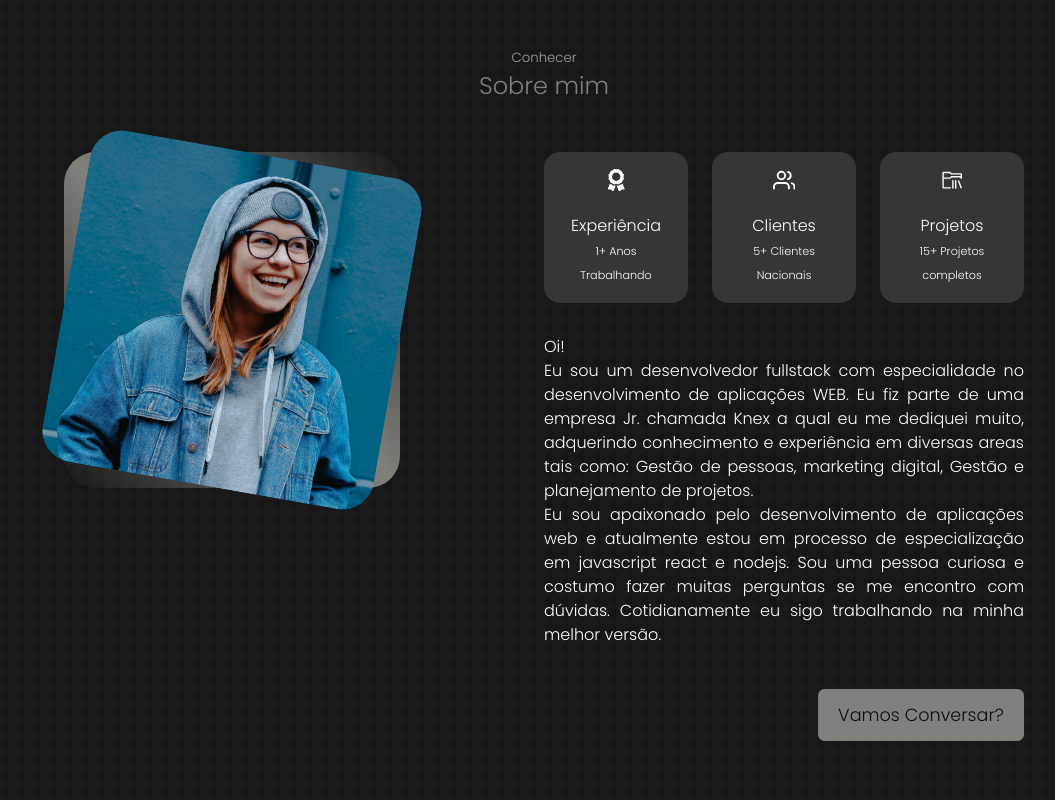
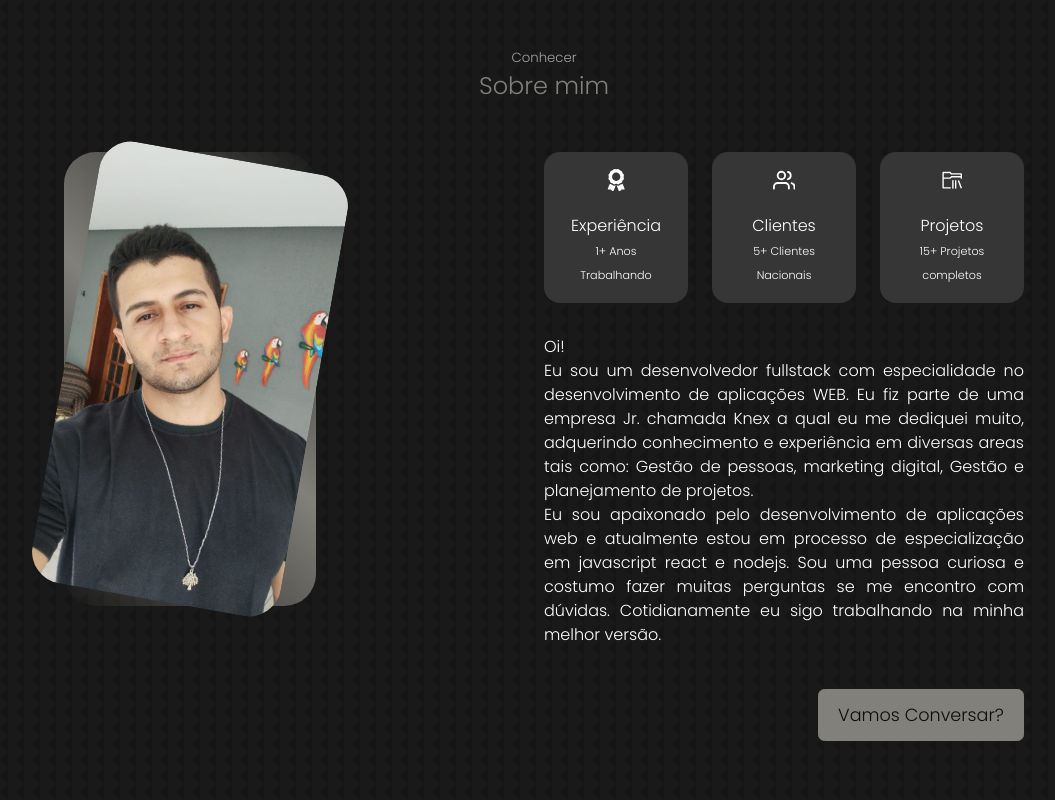
Before and after one commit to jardeylsonJacinto/project-my-portfolio, a React (Create React App) app: page / in a window 1280 px wide. Shown: the part 880-1680 px from the top of the page, without its empty margins (96-1151 px from the left). Built offline with nearby package versions, Linux system fonts and the light colour scheme.

Commit message:
feat: Finished Project

```diff
--- a/src/components/about/about.css
+++ b/src/components/about/about.css
@@ -5,8 +5,8 @@
 }
 
 .about__me {
-  width: 100%;
-  aspect-ratio: 1/1;
+  width: 75%;
+  aspect-ratio: 1/1.8;
   border-radius: 2rem;
   background: linear-gradient(45deg, transparent, var(--color-primary), transparent);
   display: grid;
@@ -15,7 +15,7 @@
 
 .about__me-image {
   border-radius: 2rem;
-  overflow: hidden;
+  overflow: auto;
   transform: rotate(10deg);
   transition: var(--transition);
 }
--- a/src/components/footer/footer.css
+++ b/src/components/footer/footer.css
@@ -51,3 +51,15 @@
   margin-bottom: 4rem;
   color: var(--color-bg);
 }
+
+/* ======== MEDIA QUERY (SMALL DEVICES) ======== */
+@media screen and (max-width: 600px) {
+  .permalinks {
+    flex-direction: column;
+    gap: 1.5rem;
+  }
+
+  .footer__socials {
+    margin-bottom: 2.6rem;
+  }
+}
```
Also changed, not shown: src/assets/me-about.jpg, src/assets/me.png.
